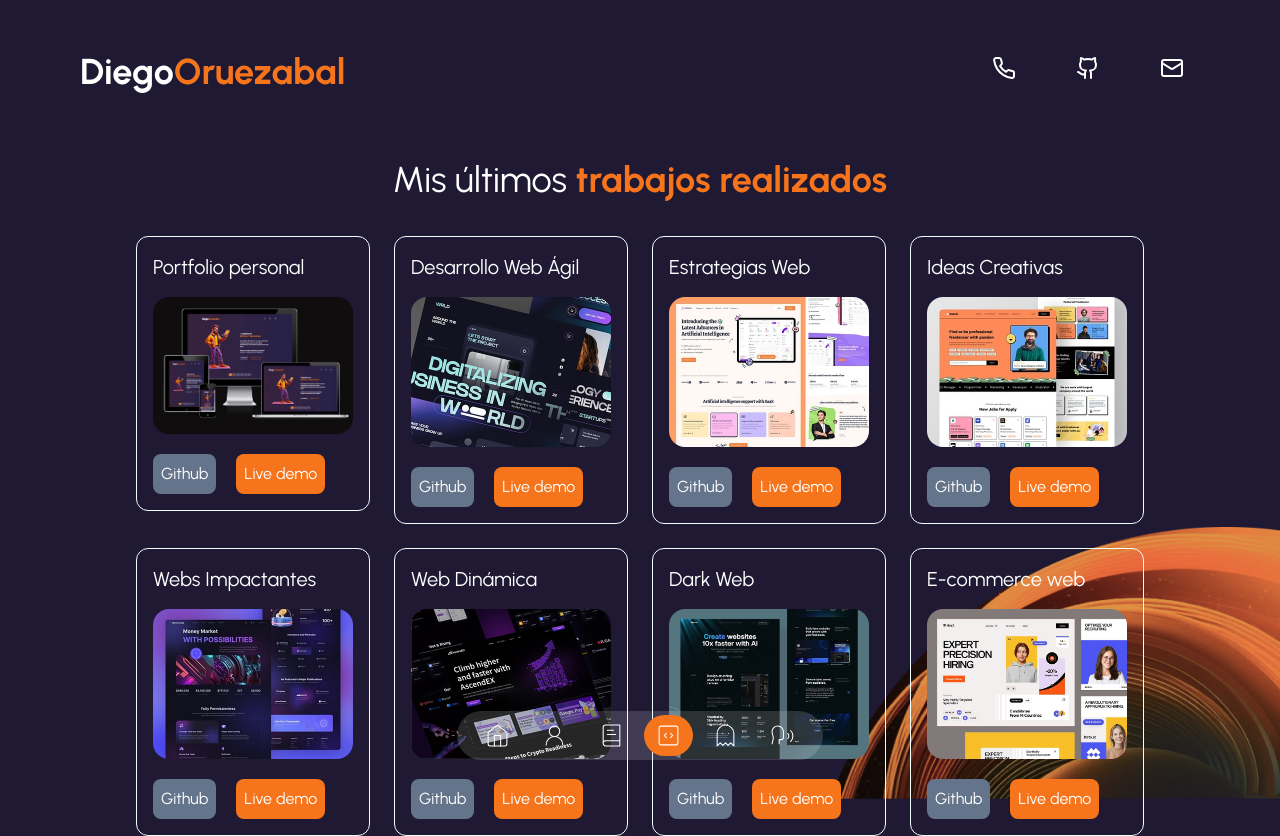
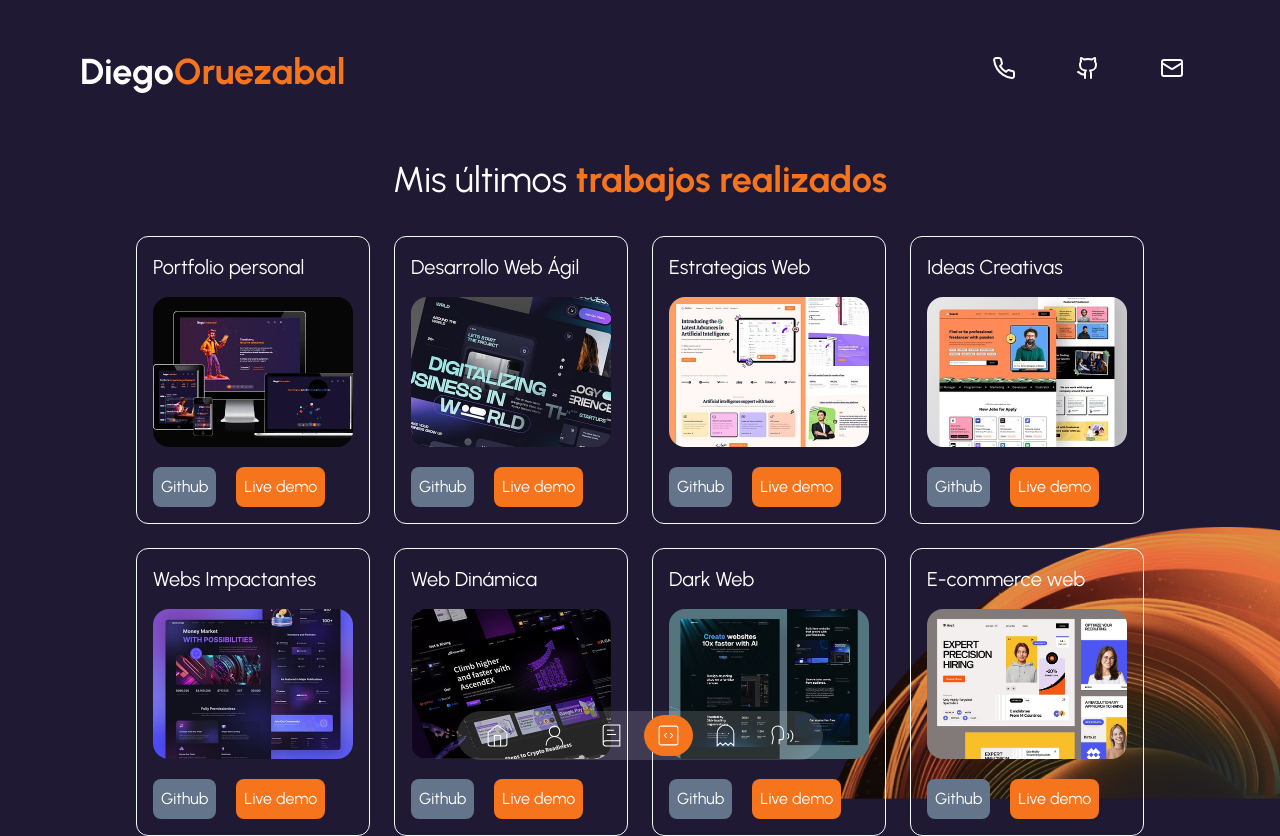
Before and after one commit to Diego-Oruezabal/portfolio-diego, a Next.js app: page /portfolio in a window 1280 px wide. Built offline with nearby package versions, Linux system fonts and the light colour scheme.

Commit message:
Cambio imagen portfolio 2

```diff
--- a/data.tsx
+++ b/data.tsx
@@ -170,7 +170,7 @@ export const dataPortfolio = [
     {
         id: 1,
         title: "Portfolio personal",
-        image: "/image-portfolio2.jpg",
+        image: "/image-9.jpg",
         urlGithub: "https://github.com/Diego-Oruezabal/portfolio-diego",
         urlDemo: "https://doom-portfolio.netlify.app/",
     },
```
